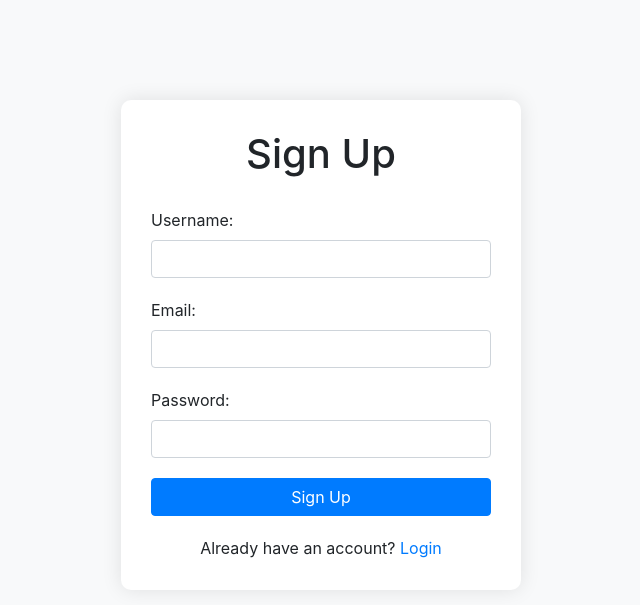
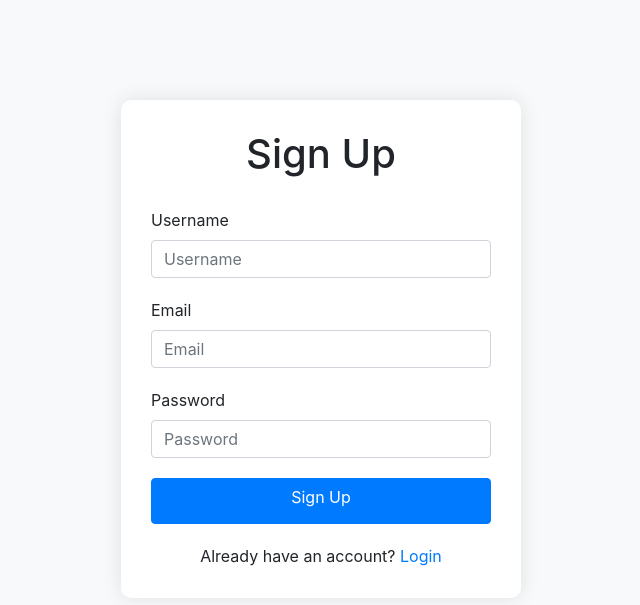
Before and after one commit to Rajendraprasad7/graph-generate-backend, a Flask app: page /signup in a window 1280 px wide. Shown: the top 605 px of the page, without its empty margins (319-959 px from the left). Run offline with Flask 3, Linux system fonts and the light colour scheme; some libraries are stand-ins or nearby versions.

Commit message:
add user authentication

```diff
--- a/app.py
+++ b/app.py
@@ -1,18 +1,68 @@
-from flask import Flask, render_template, request, redirect, session, send_file
+from flask import Flask, render_template, request, redirect, session, send_file, url_for
+from flask_sqlalchemy import SQLAlchemy
+from flask_login import UserMixin
+from flask_wtf import FlaskForm
+from wtforms import StringField, PasswordField, SubmitField
+from wtforms.validators import InputRequired, Length, ValidationError
+from flask_bcrypt import Bcrypt
+from flask_login import UserMixin, login_user, LoginManager, login_required, logout_user, current_user
+
 import shutil
 import subprocess
 import os
+from pathlib import Path
 import zipfile
 
 app = Flask(__name__)
 app.secret_key = 'your_secret_key'
 app.config['UPLOAD_FOLDER'] = 'uploads/'
+current_directory = os.path.dirname(os.path.abspath(__file__))
+app.config['SQLALCHEMY_DATABASE_URI'] = 'sqlite:///' + str(Path(current_directory)) + '/database.db'
+db = SQLAlchemy(app)
+bcrypt = Bcrypt(app)
 output_directory = 'output/'
 
+login_manager = LoginManager()
+login_manager.init_app(app)
+login_manager.login_view = 'login'
+
+
+@login_manager.user_loader
+def load_user(user_id):
+    user_id = int(user_id)
+    return db.session.get(User, user_id)
+
+class User(db.Model, UserMixin):
+    id = db.Column(db.Integer, primary_key=True)
+    username = db.Column(db.String(20), nullable=False, unique=True)
+    password = db.Column(db.String(80), nullable=False)
+    email = db.Column(db.String(80), nullable=False, unique=True)
+
+class RegisterForm(FlaskForm):
+    username = StringField(validators=[InputRequired(), Length(min=4, max=20)], render_kw={"placeholder": "Username"})
+    password = PasswordField(validators=[InputRequired(), Length(min=8, max=20)], render_kw={"placeholder": "Password"})
+    email = StringField(validators=[InputRequired(), Length(min=4, max=100)], render_kw={"placeholder": "Email"})
+    submit = SubmitField('Sign Up')
+
+    def validate_username(self, username):
+        existing_user_username = User.query.filter_by(username=username.data).first()
+        if existing_user_username:
+            raise ValidationError('That username already exists. Please choose a different one.')
+
+    def validate_email(self, email):
+        existing_user_email = User.query.filter_by(email=email.data).first()
+        if existing_user_email:
+            raise ValidationError('That email already exists. Please choose a different one.')
+
+
+class LoginForm(FlaskForm):
+    username = StringField(validators=[InputRequired(), Length(min=4, max=20)], render_kw={"placeholder": "Username"})
+    password = PasswordField(validators=[InputRequired(), Length(min=8, max=20)], render_kw={"placeholder": "Password"})
+    submit = SubmitField('Login')
+
 @app.route('/', methods=['GET', 'POST'])
+@login_required
 def home():
-    if 'logged_in' not in session or not session['logged_in']:
-        return redirect('/login')
 
     if request.method == 'POST':
         update_nature = request.form['update-nature']
@@ -118,32 +168,33 @@ def download():
 
 @app.route('/login', methods=['GET', 'POST'])
 def login():
-    if request.method == 'POST':
-        username = request.form['username']
-        password = request.form['password']
-
-        if username == 'admin' and password == 'password':
-            session['logged_in'] = True
-            return redirect('/')
-
-    return render_template('login.html')
+    form = LoginForm()
+    if form.validate_on_submit():
+        user = User.query.filter_by(username=form.username.data).first()
+        if user:
+            if bcrypt.check_password_hash(user.password, form.password.data):
+                login_user(user)
+                return redirect(url_for('home'))
+    return render_template('login.html', form=form)
 
 @app.route('/signup', methods=['GET', 'POST'])
 def signup():
-    if request.method == 'POST':
-        username = request.form['username']
-        password = request.form['password']
-        email   = request.form['email']
+    form = RegisterForm()
 
-        if username != '' and password != '':
-            return redirect('/login')
+    if form.validate_on_submit():
+        hashed_password = bcrypt.generate_password_hash(form.password.data)
+        new_user = User(username=form.username.data, password=hashed_password, email=form.email.data)
+        db.session.add(new_user)
+        db.session.commit()
+        return redirect(url_for('login'))
 
-    return render_template('signup.html')
+    return render_template('signup.html', form=form)
 
-@app.route('/logout')
+@app.route('/logout', methods=['GET', 'POST'])
+@login_required
 def logout():
-    session['logged_in'] = False
-    return redirect('/login')
+    logout_user()
+    return redirect(url_for('login'))
 
 if __name__ == '__main__':
     app.run()
--- a/templates/home.html
+++ b/templates/home.html
@@ -30,7 +30,7 @@
         <nav class="navbar navbar-expand-lg navbar-light bg-light mb-4">
             <div class="container-fluid d-flex justify-content-between align-items-center">
                 <h1 class="m-0">Dynamic Graph Generator</h1>
-                <a href="/logout" class="btn btn-danger">Logout</a>
+                <a href="{{url_for('logout')}}" class="btn btn-danger">Logout</a>
             </div>
         </nav>
         <form method="POST" action="/" enctype="multipart/form-data" class="border p-4 rounded shadow">
--- a/templates/signup.html
+++ b/templates/signup.html
@@ -33,26 +33,26 @@
 <body>
     <div class="container">
         <h1>Sign Up</h1>
-        <form method="POST" action="{{ url_for('signup') }}">
+        <form method="POST" action="">
+            {{ form.hidden_tag() }}
             <div class="form-group">
-                <label for="username">Username:</label>
-                <input type="text" class="form-control" name="username" required>
+                {{ form.username.label(class="form-label") }}
+                {{ form.username(class="form-control") }}
             </div>
             <div class="form-group">
-                <label for="email">Email:</label>
-                <input type="email" class="form-control" name="email" required>
+                {{ form.email.label(class="form-label") }}
+                {{ form.email(class="form-control") }}
             </div>
             <div class="form-group">
-                <label for="password">Password:</label>
-                <input type="password" class="form-control" name="password" required>
+                {{ form.password.label(class="form-label") }}
+                {{ form.password(class="form-control") }}
             </div>
-            <button type="submit" class="btn btn-primary">Sign Up</button>
+            <button type="submit" class="btn btn-primary">{{ form.submit.label }}</button>
         </form>
         <div class="text-center">
-            Already have an account? <a href="login">Login</a>
+            Already have an account? <a href="{{ url_for('login') }}">Login</a>
         </div>
     </div>
-
     <script src="https://maxcdn.bootstrapcdn.com/bootstrap/4.5.2/js/bootstrap.min.js"></script>
 </body>
 </html>
```
Also changed, not shown: templates/login.html (+8 -8 lines), database.db (added), 1 other file.
